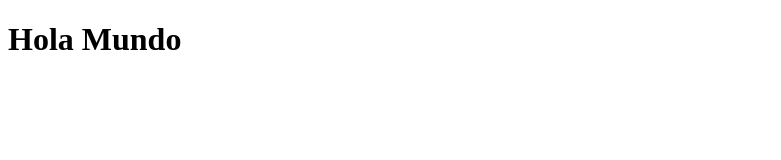
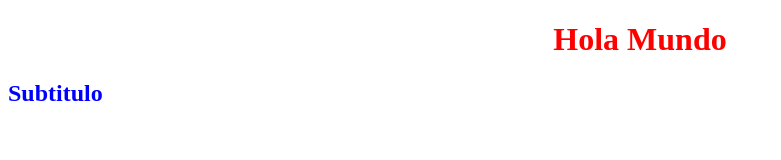
Before and after one commit to raPro98/repo-coderhouse, a plain HTML site: page index.html in a window 1280 px wide. Shown: the whole page, without its empty margins (0-781 px from the left). Drawn offline with Linux system fonts and the light colour scheme.

Commit message:
segundo commit

```diff
--- a/css/style.css
+++ b/css/style.css
@@ -0,0 +1,8 @@
+h1{
+    color: red;
+    text-align: center;
+}
+
+h2{
+    color: blue;
+}
--- a/index.html
+++ b/index.html
@@ -8,5 +8,6 @@
 </head>
 <body>
     <h1>Hola Mundo</h1>
+    <h2>Subtitulo</h2>
 </body>
 </html>
```
